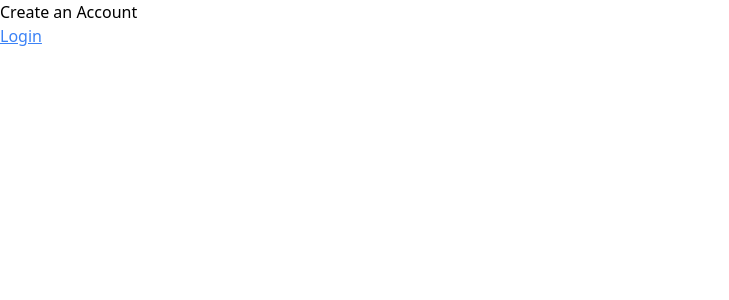
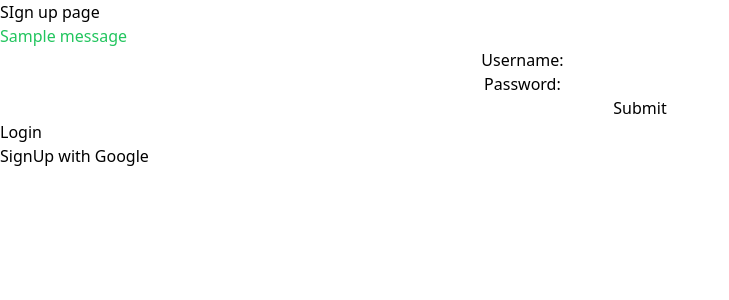
Before and after one commit to Team-JLAP/kyoshi-no-ayumi, a Django app: page /signup/ in a window 1280 px wide. Shown: the top 300 px of the page, without its empty margins (0-729 px from the left). Run offline with Django 3.2, Linux system fonts and the light colour scheme; one stand-in notice (Sample message) is shown; some libraries are stand-ins or nearby versions.

Commit message:
created login and signup forms

```diff
--- a/professors/templates/professors/base.html
+++ b/professors/templates/professors/base.html
@@ -9,6 +9,8 @@
     <title>Ayumi</title>
   </head>
   <body>
-    {% block content %}{% endblock %}
+    {% if user.is_authenticated %}
+    <a href="{% url 'logout' %}">Log out</a>
+    {% endif %} {% block content %}{% endblock %}
   </body>
 </html>
--- a/professors/templates/professors/signup.html
+++ b/professors/templates/professors/signup.html
@@ -1,6 +1,41 @@
-{% extends 'professors/base.html' %} {% block content %}
+{% extends 'professors/base.html' %}
+<!--prettier ignore -->
+{% load socialaccount %} {% block content %}
+<div>SIgn up page</div>
+
+ <!--prettier-ignore-->
+  {% if messages %} {% for message in messages %}
+    {% if message.tags == 'error' %}
+  <p class="text-red-500">{{ message }}</p>
+  {% elif message.tags == 'success' %}
+  <p class="text-green-500">{{ message }}</p>
+  {% endif %} {% endfor %} {%endif %}
+
 <div>
-  <p>Create an Account</p>
-  <p><a class="underline text-blue-500" href="{% url 'login' %}">Login</a></p>
+  <form method="POST" class="flex items-center flex-col w-full">
+      {% csrf_token %}
+      <div class="flex justify-center">
+        <label
+          >Username:
+          <input required name="username" type="username" />
+        </label>
+      </div>
+      <div class="flex justify-center">
+        <label
+          >Password:
+          <input required name="password" type="password" />
+        </label>
+      </div>
+
+      <button type="submit">Submit</button>
+    </form>
+    <a href="{% url 'login' %}">Login</a>
+  </div>
+  <button class="btn btn-outline-info">
+    <a href="{% provider_login_url 'google'%}?next=/">
+      <i class="fab fa-google"></i>
+      SignUp with Google
+    </a>
+  </button>
+  {% endblock %}
 </div>
-{% endblock %}
--- a/professors/urls.py
+++ b/professors/urls.py
@@ -11,8 +11,9 @@ urlpatterns = [
     path('course/profid=<int:prof_id>/', views.prof_course, name='prof_course'),
     path('rating/courseid=<str:course_id>/', views.rating, name='rating'),
 
-    path('login/', views.login, name='login'),
+    path('login/', views.login_view, name='login'),
     path('signup/', views.signup, name='signup'),
+    path('logout/', views.logout_view, name='logout'),
     path('profile/userid=<int:user_id>/', views.profile, name='profile'),
     path('profile/setting/', views.profile_setting, name='profile_setting')
 ]
--- a/professors/views.py
+++ b/professors/views.py
@@ -1,8 +1,9 @@
 from django.shortcuts import render
-from .models import Course, Professor, Rating, Profile
+from .models import Course, Professor, Rating, Profile, User
 from .forms import RatingForm
 from django.shortcuts import redirect
 from django.contrib import messages
+from django.contrib.auth import authenticate, login, logout
 
 def home(request):
     return render(request, 'professors/home.html')
@@ -58,11 +59,46 @@ def rating(request, course_id):
     return render(request, 'professors/rating.html', context=context)
 
 
-def login(request):
+def login_view(request):
+    if request.method == 'POST':
+        username = request.POST['username']
+        password = request.POST['password']
+        user = authenticate(username=username, password=password)
+        if user:
+            if user.is_active:
+                login(request,user)
+                m = 'successfully logged in as ' + user.username
+                messages.success(request, m)
+                return redirect('home')
+            else:
+                messages.error(request, "Your account is disabled, try another account")
+                return redirect('login')
+        else:
+            messages.error(request, "Sorry, we can't find your account. Please try again.")
+            return redirect('login')
     return render(request, 'professors/login.html')
 
 def signup(request):
+    if request.method == "POST":
+        name = request.POST['username']
+        if User.objects.get(username=name) is None:
+            user = User.objects.create(username=name, password=request.POST['password'])
+            login(request, user)
+            m = 'successfully signed in as ' + user.username
+            messages.success(request, m)
+            return redirect('home')
+        else:
+            m = 'username "' + name + '" is already used.'
+            messages.error(request, m)
+            return redirect('signup')
+
     return render(request, 'professors/signup.html')
+
+def logout_view(request):
+    logout(request)
+    messages.info(request, 'You are logged out.')
+    return redirect('home')
+
 
 def profile(request, user_id):
     return render(request, 'professors/profile.html')
```
Also changed, not shown: professors/forms.py (+7 -0 lines), professors/templates/professors/login.html (+28 -0 lines), db.sqlite3.
